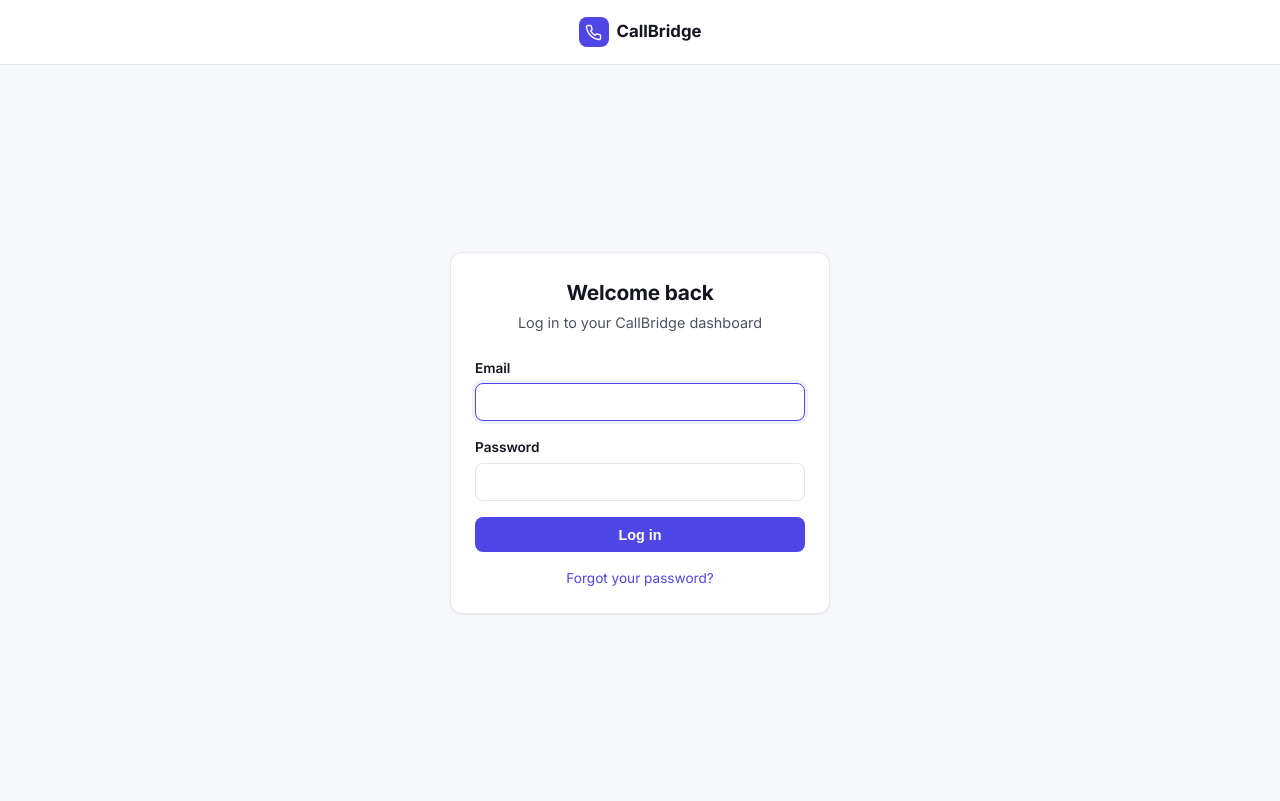
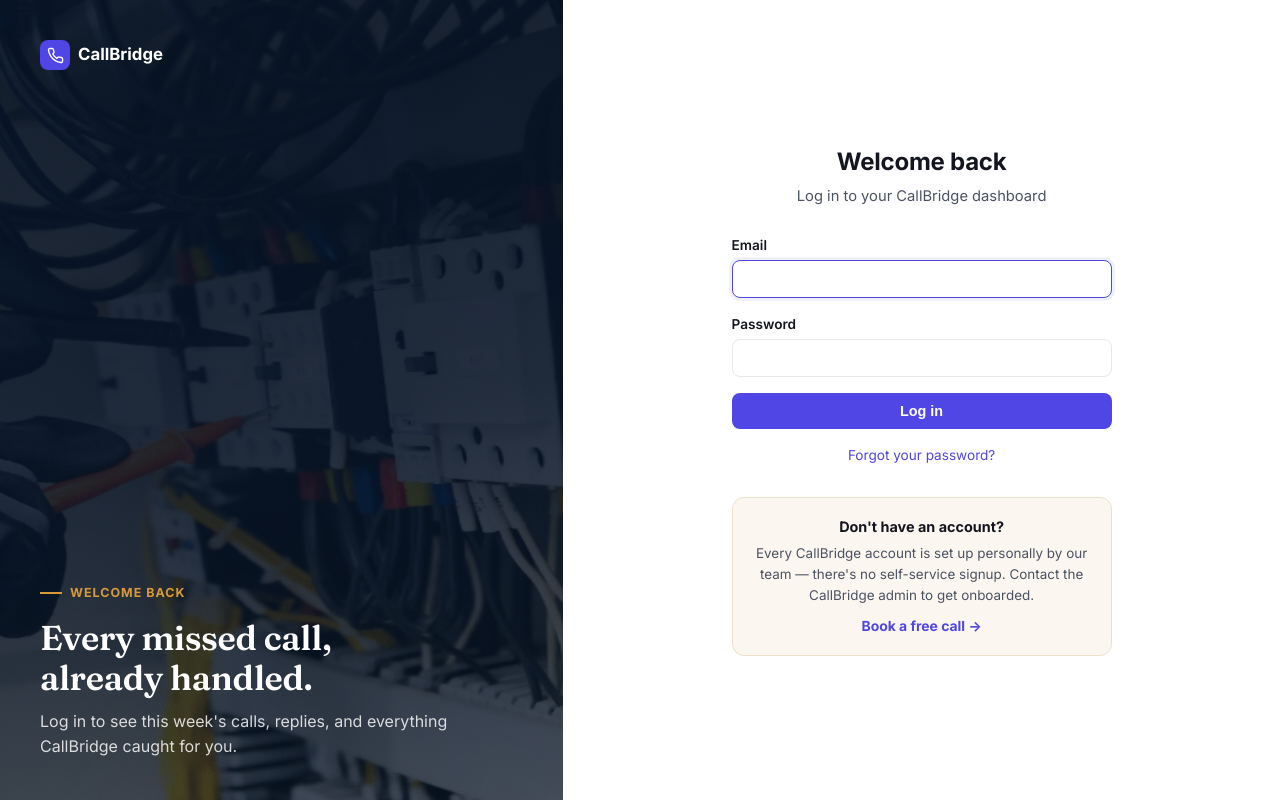
Before and after one commit to hiyaw10/callbridge, a Python web app: template app/templates/login.html in a window 1280 px wide. Run offline with Jinja, Linux system fonts and the light colour scheme; the template is opened without the code that fills it, so the values that code supplies are empty.

Commit message:
Premium redesign of the login/auth pages; remove demo login hint
Rebuilds login, forgot-password, and reset-password as a split-screen
layout consistent with the new landing page: a photo panel (navy
overlay, eyebrow, serif headline) on the left, the actual form on the
right. The admin login page is deliberately left as the old simple
centered card — it's internal-only and doesn't need the customer-facing
treatment, so it now uses a dedicated .auth-shell-simple class instead
of sharing .auth-shell with the redesigned pages.

Adds a "Don't have an account?" note below the login and
forgot-password forms explaining that CallBridge has no self-service
signup and linking to the landing page's booking section, since anyone
landing here without credentials currently has no path forward.

Also removes the "Demo login: owner@example.com / password123" hint
and the show_demo_hint plumbing behind it entirely, per explicit
request — it was already gated to non-production, but the request was
to drop it outright rather than rely on that gate.

Co-Authored-By: Claude Sonnet 5 <noreply@anthropic.com>

```diff
--- a/app/routers/auth.py
+++ b/app/routers/auth.py
@@ -7,7 +7,7 @@ from sqlalchemy import func
 from sqlalchemy.orm import Session
 
 from app.auth import hash_password, verify_password
-from app.config import ENVIRONMENT, TWILIO_ACCOUNT_SID, TWILIO_AUTH_TOKEN
+from app.config import TWILIO_ACCOUNT_SID, TWILIO_AUTH_TOKEN
 from app.db import get_db
 from app.models import Business
 from app.rate_limit import limiter
@@ -35,7 +35,6 @@ def login_form(request: Request, reset: str = ""):
         "login.html",
         {
             "error": None,
-            "show_demo_hint": ENVIRONMENT != "production",
             "password_reset": reset == "1",
         },
     )
@@ -54,7 +53,7 @@ def login_submit(
         return templates.TemplateResponse(
             request,
             "login.html",
-            {"error": "Invalid email or password", "show_demo_hint": ENVIRONMENT != "production"},
+            {"error": "Invalid email or password"},
             status_code=401,
         )
     request.session["business_id"] = business.id
--- a/app/static/style.css
+++ b/app/static/style.css
@@ -141,18 +141,75 @@ input:focus, select:focus, textarea:focus {
 }
 .card-pad { padding: 1.5rem; }
 
-/* --- Auth shell (login page) --- */
-.auth-shell {
+/* --- Simple centered auth shell (internal admin login only) --- */
+.auth-shell-simple {
   min-height: calc(100vh - 64px);
   display: flex;
   align-items: center;
   justify-content: center;
   padding: 2rem 1rem;
 }
+.auth-shell-simple .auth-card { width: 100%; max-width: 380px; }
+.auth-shell-simple .auth-card h1 { text-align: center; font-size: 1.3rem; margin-bottom: 0.25rem; }
+
+/* --- Auth shell (login / forgot-password) --- */
+.auth-shell {
+  min-height: 100vh;
+  display: flex;
+}
+
+.auth-visual {
+  position: relative;
+  flex: 0 0 44%;
+  min-height: 100vh;
+  display: flex;
+  flex-direction: column;
+  justify-content: space-between;
+  background: url('/static/photos/electrician.jpg') center 35% / cover no-repeat var(--navy);
+  padding: 2.5rem;
+}
+.auth-visual-overlay {
+  position: absolute;
+  inset: 0;
+  background: linear-gradient(165deg, rgba(7,19,38,0.92) 0%, rgba(7,19,38,0.88) 55%, rgba(7,19,38,0.7) 100%);
+}
+.auth-visual-inner { position: relative; z-index: 1; display: flex; flex-direction: column; justify-content: space-between; flex: 1; }
+.auth-visual-brand {
+  display: inline-flex; align-items: center; gap: 0.5rem;
+  font-weight: 700; font-size: 1.05rem; color: #fff;
+}
+.auth-visual-brand:hover { text-decoration: none; }
+.auth-visual-copy { max-width: 420px; margin-top: auto; }
+.auth-visual-copy .eyebrow { color: var(--accent); }
+.auth-visual-copy h2 {
+  font-family: var(--font-display); color: #fff; font-size: 2.15rem; font-weight: 600;
+  line-height: 1.14; letter-spacing: -0.01em; margin: 0 0 0.75rem;
+}
+.auth-visual-copy p { color: rgba(255,255,255,0.82); font-size: 1rem; line-height: 1.6; margin: 0; }
+
+.auth-form-panel {
+  flex: 1;
+  display: flex;
+  align-items: center;
+  justify-content: center;
+  padding: 2.5rem 1.5rem;
+  background: var(--surface);
+}
 .auth-card { width: 100%; max-width: 380px; }
-.auth-logo { display: flex; justify-content: center; margin-bottom: 1.5rem; }
-.auth-card h1 { text-align: center; font-size: 1.3rem; margin-bottom: 0.25rem; }
-.auth-subtitle { text-align: center; margin-bottom: 1.5rem; font-size: 0.9rem; }
+.auth-form-title { text-align: center; font-size: 1.5rem; margin-bottom: 0.3rem; }
+.auth-subtitle { text-align: center; margin-bottom: 1.75rem; font-size: 0.92rem; }
+
+.auth-onboard-note {
+  margin-top: 2rem;
+  padding: 1.1rem 1.25rem;
+  border-radius: var(--radius);
+  background: var(--cream);
+  border: 1px solid #eee0c9;
+  text-align: center;
+}
+.auth-onboard-note strong { display: block; font-size: 0.9rem; color: var(--text); margin-bottom: 0.35rem; }
+.auth-onboard-note span { display: block; font-size: 0.84rem; color: var(--text-muted); line-height: 1.55; margin-bottom: 0.6rem; }
+.auth-onboard-note a { font-size: 0.87rem; font-weight: 700; }
 .alert {
   padding: 0.65rem 0.9rem;
   border-radius: var(--radius-sm);
@@ -456,6 +513,15 @@ td.wrap { white-space: normal; }
 .footer-contact a { color: var(--text-muted); text-decoration: underline; text-underline-offset: 2px; }
 .footer-contact a:hover { color: var(--primary); }
 
+@media (max-width: 768px) {
+  .auth-shell { flex-direction: column; min-height: 0; }
+  .auth-visual { flex: none; min-height: 260px; padding: 1.75rem; }
+  .auth-visual-copy { margin-top: 1.5rem; }
+  .auth-visual-copy h2 { font-size: 1.6rem; }
+  .auth-visual-copy p { display: none; }
+  .auth-form-panel { padding: 2.5rem 1.5rem 3rem; }
+}
+
 @media (max-width: 640px) {
   .band { padding: 3.5rem 0; }
   .hero-photo { min-height: 560px; }
--- a/app/templates/admin_login.html
+++ b/app/templates/admin_login.html
@@ -17,7 +17,7 @@
 {% endblock %}
 
 {% block body %}
-<div class="auth-shell">
+<div class="auth-shell-simple">
   <div class="auth-card">
     <div class="card card-pad">
       <h1>Admin access</h1>
--- a/app/templates/login.html
+++ b/app/templates/login.html
@@ -1,10 +1,14 @@
 {% extends "base.html" %}
 {% block title %}Log in — CallBridge{% endblock %}
 
-{% block nav %}
-<div class="topnav">
-  <div class="topnav-inner" style="justify-content: center;">
-    <a href="/" class="brand">
+{% block nav %}{% endblock %}
+
+{% block body %}
+<div class="auth-shell">
+  <div class="auth-visual">
+    <div class="auth-visual-overlay"></div>
+    <div class="auth-visual-inner">
+      <a href="/" class="auth-visual-brand">
         <span class="brand-mark">
           <svg viewBox="0 0 24 24" fill="none" stroke="white" stroke-width="2" stroke-linecap="round" stroke-linejoin="round">
             <path d="M22 16.92v3a2 2 0 0 1-2.18 2 19.79 19.79 0 0 1-8.63-3.07 19.5 19.5 0 0 1-6-6 19.79 19.79 0 0 1-3.07-8.67A2 2 0 0 1 4.11 2h3a2 2 0 0 1 2 1.72c.127.96.361 1.903.7 2.81a2 2 0 0 1-.45 2.11L8.09 9.91a16 16 0 0 0 6 6l1.27-1.27a2 2 0 0 1 2.11-.45c.907.339 1.85.573 2.81.7A2 2 0 0 1 22 16.92z"/>
@@ -12,15 +16,17 @@
         </span>
         CallBridge
       </a>
+      <div class="auth-visual-copy">
+        <span class="eyebrow">Welcome Back</span>
+        <h2>Every missed call, already handled.</h2>
+        <p>Log in to see this week's calls, replies, and everything CallBridge caught for you.</p>
       </div>
     </div>
-{% endblock %}
+  </div>
 
-{% block body %}
-<div class="auth-shell">
+  <div class="auth-form-panel">
     <div class="auth-card">
-    <div class="card card-pad">
-      <h1>Welcome back</h1>
+      <h1 class="auth-form-title">Welcome back</h1>
       <p class="auth-subtitle">Log in to your CallBridge dashboard</p>
 
       {% if error %}<div class="alert">{{ error }}</div>{% endif %}
@@ -42,11 +48,11 @@
         <a href="/forgot-password">Forgot your password?</a>
       </p>
 
-      {% if show_demo_hint %}
-      <div class="demo-hint">
-        Demo login: <code>owner@example.com</code> / <code>password123</code>
+      <div class="auth-onboard-note">
+        <strong>Don't have an account?</strong>
+        <span>Every CallBridge account is set up personally by our team — there's no self-service signup. Contact the CallBridge admin to get onboarded.</span>
+        <a href="/#book-a-call">Book a free call &rarr;</a>
       </div>
-      {% endif %}
     </div>
   </div>
 </div>
```
Also changed, not shown: app/templates/forgot_password.html (+21 -9 lines), app/templates/reset_password.html (+15 -9 lines). Lines whose indentation alone changed are shown as unchanged.
